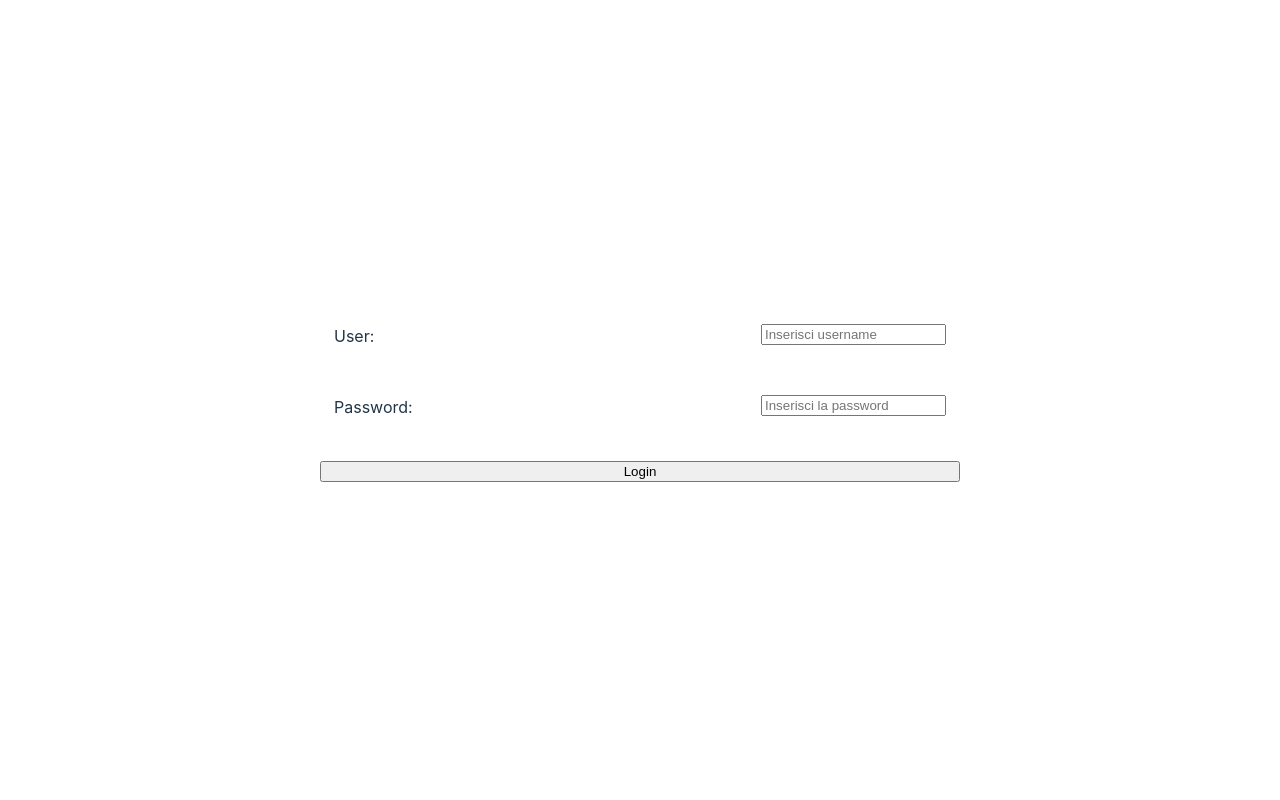
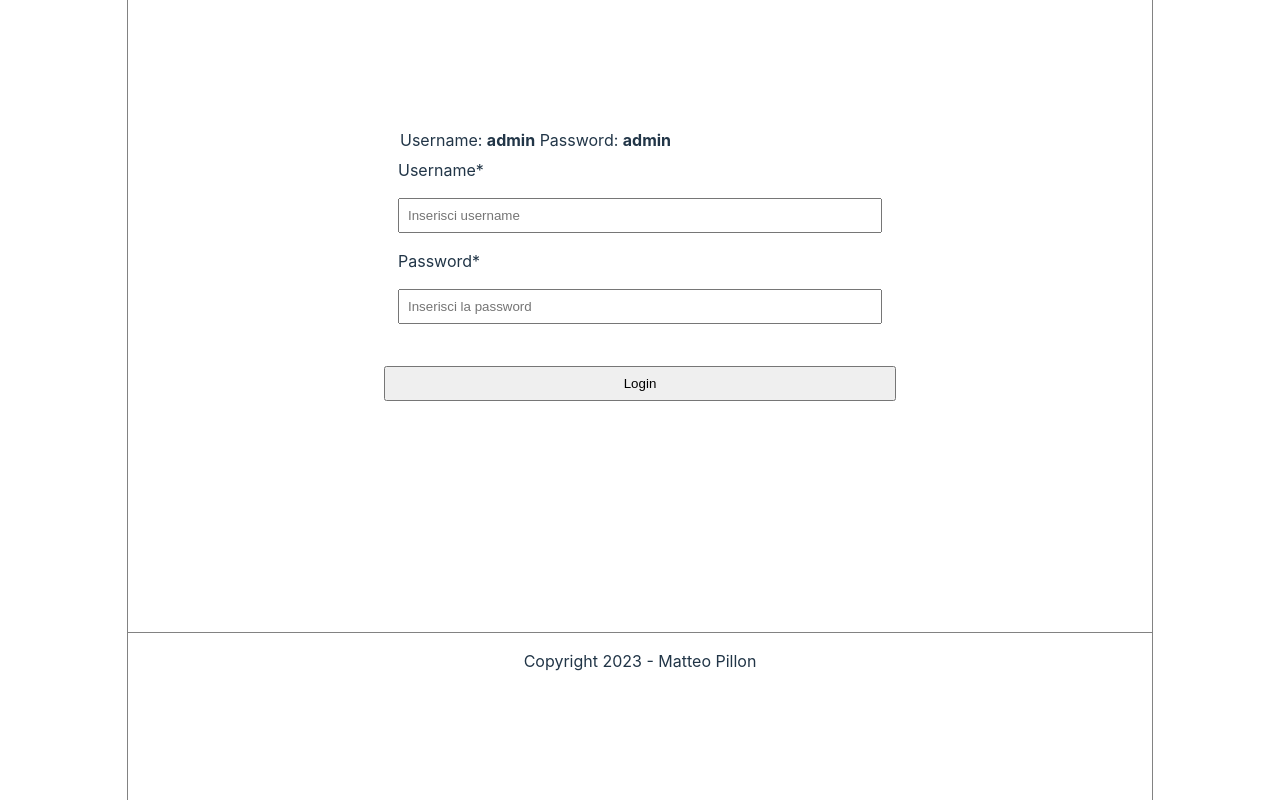
Before and after one commit to matteopillon98/esercizio-finale, a React (Vite) app: page / in a window 1280 px wide. Built offline with nearby package versions, Linux system fonts and the light colour scheme.

Commit message:
Implementazione pagina inventario

```diff
--- a/package.json
+++ b/package.json
@@ -9,8 +9,11 @@
     "preview": "vite preview"
   },
   "dependencies": {
+    "chart.js": "^4.1.2",
     "react": "^18.2.0",
-    "react-dom": "^18.2.0"
+    "react-chartjs-2": "^5.2.0",
+    "react-dom": "^18.2.0",
+    "react-router-dom": "^6.6.2"
   },
   "devDependencies": {
     "@types/react": "^18.0.26",
--- a/src/App.tsx
+++ b/src/App.tsx
@@ -1,18 +1,31 @@
-import { useState } from "react";
+import { useState, useContext } from "react";
 import reactLogo from "./assets/react.svg";
 import "./styles/App.css";
 import LoginForm from "./forms/LoginForm";
-import { UserProvider } from "./utils/UserProvider";
+import Footer from "./components/Footer";
+import Navbar from "./components/Navbar";
+import { UserProvider, UserContext } from "./utils/UserProvider";
+import { BrowserRouter, Routes, Route } from "react-router-dom";
+import Home from "./pages/Home";
+import Warehouse from "./pages/Warehouse";
 
 function App() {
-  const [count, setCount] = useState(0);
+  const { isLogged } = useContext(UserContext);
 
   return (
-    <UserProvider>
-      <div className="App">
-        <LoginForm />
-      </div>
-    </UserProvider>
+    <BrowserRouter>
+      <UserProvider>
+        <Navbar />
+        <div id="app" className="app">
+          <Routes>
+            <Route path="/" element={<LoginForm />}></Route>
+            <Route path="/home" element={<Home />}></Route>
+            <Route path="/inventario" element={<Warehouse />}></Route>
+          </Routes>
+          <Footer />
+        </div>
+      </UserProvider>
+    </BrowserRouter>
   );
 }
 
--- a/src/components/Button.tsx
+++ b/src/components/Button.tsx
@@ -2,11 +2,16 @@ import React from "react";
 
 interface Props {
   children?: React.ReactNode;
+  className: string;
   onClick: () => void;
 }
 
-const Button: React.FC<Props> = ({ children, onClick }) => {
-  return <button onClick={onClick}>{children}</button>;
+const Button: React.FC<Props> = ({ children, className, onClick }) => {
+  return (
+    <button className={className} onClick={onClick}>
+      {children}
+    </button>
+  );
 };
 
 export default Button;
--- /dev/null
+++ b/src/components/Footer.tsx
@@ -0,0 +1,9 @@
+const Footer = () => {
+  return (
+    <footer>
+      <p>Copyright 2023 - Matteo Pillon</p>
+    </footer>
+  );
+};
+
+export default Footer;
--- /dev/null
+++ b/src/components/Navbar.tsx
@@ -0,0 +1,54 @@
+import React, { useContext } from "react";
+import { UserContext } from "../utils/UserProvider";
+import Button from "./Button";
+import { NavLink } from "react-router-dom";
+
+const Navbar = () => {
+  const { isLogged, logout } = useContext(UserContext);
+  if (isLogged) {
+    return (
+      <nav>
+        <ul>
+          <li>
+            <NavLink
+              className={({ isActive }) => (isActive ? "active" : "")}
+              to="/home"
+            >
+              Home
+            </NavLink>
+          </li>
+          <li>
+            <NavLink
+              className={({ isActive }) => (isActive ? "active" : "")}
+              to="/aggiungi-animale"
+            >
+              Aggiungi Animale
+            </NavLink>
+          </li>
+          <li>
+            <NavLink
+              className={({ isActive }) => (isActive ? "active" : "")}
+              to="/modifica-animale"
+            >
+              Modifica Animale
+            </NavLink>
+          </li>
+          <li>
+            <NavLink
+              className={({ isActive }) => (isActive ? "active" : "")}
+              to="/inventario"
+            >
+              Inventario
+            </NavLink>
+          </li>
+        </ul>
+        <Button className="bnt-logout" onClick={logout}>
+          Logout
+        </Button>
+      </nav>
+    );
+  }
+  return null;
+};
+
+export default Navbar;
--- a/src/forms/LoginForm.tsx
+++ b/src/forms/LoginForm.tsx
@@ -1,12 +1,19 @@
 import React, { useContext, useState } from "react";
-import Button from "../components/Button";
 import { UserContext } from "../utils/UserProvider";
 
-function LoginForm() {
+const LoginForm = () => {
   const { login, logout, isLogged, message } = useContext(UserContext);
 
   const [user, setUser] = useState("");
   const [password, setPassword] = useState("");
+
+  if (isLogged) {
+    return (
+      <div className="user-logged">
+        <h2>Hai già effettuato l'accesso</h2>
+      </div>
+    );
+  }
 
   const handleFormSubmit = (e: React.FormEvent<HTMLFormElement>) => {
     e.preventDefault();
@@ -14,21 +21,26 @@ function LoginForm() {
   };
 
   return (
-    <form className="login-form" onSubmit={handleFormSubmit}>
+    <form className="login-form" onSubmit={handleFormSubmit} method="post">
       <fieldset>
-        <label htmlFor="user">User: </label>
+        <legend>
+          Username: <strong>admin</strong> Password: <strong>admin</strong>
+        </legend>
+        <label htmlFor="username">
+          Username<span>*</span>
+        </label>
         <input
           type="text"
-          name="user"
-          id="name"
+          name="username"
+          id="username"
           placeholder="Inserisci username"
           onChange={(e) => setUser(e.target.value)}
           required
+          aria-required="true"
         />
-      </fieldset>
-
-      <fieldset>
-        <label htmlFor="password">Password: </label>
+        <label htmlFor="password">
+          Password<span>*</span>
+        </label>
         <input
           type="password"
           name="password"
@@ -36,13 +48,13 @@ function LoginForm() {
           placeholder="Inserisci la password"
           onChange={(e) => setPassword(e.target.value)}
           required
+          aria-required="true"
         />
       </fieldset>
       {message && <div style={{ color: "red" }}>{message}</div>}
-
       <input type="submit" value="Login" />
     </form>
   );
-}
+};
 
 export default LoginForm;
--- /dev/null
+++ b/src/pages/Home.tsx
@@ -0,0 +1,9 @@
+const Home = () => {
+  return (
+    <div className="user-logged">
+      <h2>Benvenuto nella home del nostro sistema</h2>
+    </div>
+  );
+};
+
+export default Home;
--- /dev/null
+++ b/src/pages/Warehouse.tsx
@@ -0,0 +1,80 @@
+import { useEffect, useState } from "react";
+import {
+  Chart as ChartJS,
+  CategoryScale,
+  LinearScale,
+  BarElement,
+  Title,
+  Tooltip,
+  Legend,
+} from "chart.js";
+import { Bar } from "react-chartjs-2";
+
+ChartJS.register(
+  CategoryScale,
+  LinearScale,
+  BarElement,
+  Title,
+  Tooltip,
+  Legend
+);
+
+export const options = {
+  responsive: true,
+  plugins: {
+    legend: {
+      position: "top" as const,
+    },
+    title: {
+      display: true,
+      text: "Grafico stato animali",
+      font: {
+        size: 22,
+      },
+    },
+  },
+};
+
+const labels = ["available", "sold", "not available", "pending"];
+
+const backgroundColor = [
+  "rgba(0,255, 0, 0.7)",
+  "rgba(255, 0, 0, 0.7)",
+  "rgba(252, 0, 255, 0.7)",
+  "rgba(255, 255, 0, 0.7)",
+];
+
+const Warehouse = () => {
+  const [warehouse, setWarehouse] = useState([]);
+  //const [labels, setLabels] = useState([]);
+
+  useEffect(() => {
+    fetch("https://petstore.swagger.io/v2/store/inventory")
+      .then((response) => response.json())
+      .then((data) => {
+        setWarehouse(data);
+        //Object.keys(data).map((key, i) => setLabels(key));
+      })
+      .catch((err) => console.error(err));
+  }, []);
+
+  const data = {
+    labels,
+    datasets: [
+      {
+        label: "Animali",
+        data: labels.map((label) => warehouse[label]),
+        backgroundColor: backgroundColor,
+      },
+    ],
+  };
+
+  return (
+    <div className="user-logged">
+      <h2>Bentornato nel nostro inventario</h2>
+      <Bar options={options} data={data} />
+    </div>
+  );
+};
+
+export default Warehouse;
--- a/src/styles/App.css
+++ b/src/styles/App.css
@@ -1,43 +1,23 @@
 #root {
-  max-width: 1280px;
   margin: 0 auto;
-  padding: 2rem;
-  text-align: center;
+  min-height: 100vh;
+  width: 100%;
 }
 
-.logo {
-  height: 6em;
-  padding: 1.5em;
-  will-change: filter;
-}
-.logo:hover {
-  filter: drop-shadow(0 0 2em #646cffaa);
-}
-.logo.react:hover {
-  filter: drop-shadow(0 0 2em #61dafbaa);
+.app {
+  min-height: 99vh;
+  display: flex;
+  flex-direction: column;
+  justify-content: space-around;
+  align-items: stretch;
 }
 
-@keyframes logo-spin {
-  from {
-    transform: rotate(0deg);
-  }
-  to {
-    transform: rotate(360deg);
-  }
+.user-logged {
+  padding: 2rem;
 }
 
-@media (prefers-reduced-motion: no-preference) {
-  a:nth-of-type(2) .logo {
-    animation: logo-spin infinite 20s linear;
-  }
-}
-
-.card {
-  padding: 2em;
-}
-
-.read-the-docs {
-  color: #888;
+.user-logged h2 {
+  text-align: center;
 }
 
 .login-form {
@@ -45,14 +25,47 @@
   flex-direction: column;
   gap: 2rem;
   padding: 1.5rem;
+  margin: 0 2rem;
   border: 1px solid #fff;
   border-radius: 25px;
-  width: 50vw;
+  width: 50%;
+  margin: 0 auto;
 }
 
 fieldset {
   border: none;
   display: flex;
-  justify-content: space-between;
-  align-items: flex-start;
+  align-items: stretch;
+  flex-direction: column;
+  gap: 1rem;
 }
+
+input {
+  padding: 0.5rem;
+}
+
+footer {
+  border-top: 1px solid rgb(130, 130, 130);
+  text-align: center;
+}
+
+nav {
+  display: flex;
+  flex-direction: row;
+  margin: 1rem;
+}
+
+nav ul {
+  display: flex;
+  flex-direction: row;
+  flex-grow: 2;
+  justify-content: space-around;
+}
+
+nav h2 {
+  text-align: center;
+}
+
+.bnt.logout {
+  color: #fff;
+}
--- a/src/styles/index.css
+++ b/src/styles/index.css
@@ -25,11 +25,13 @@ a:hover {
 }
 
 body {
-  margin: 0;
+  margin: 0 auto;
   display: flex;
   place-items: center;
-  min-width: 320px;
+  width: 80%;
   min-height: 100vh;
+  border-left: 1px solid rgb(130, 130, 130);
+  border-right: 1px solid rgb(130, 130, 130);
 }
 
 h1 {
--- a/src/utils/UserProvider.tsx
+++ b/src/utils/UserProvider.tsx
@@ -1,4 +1,4 @@
-import React, { createContext, useState } from "react";
+import React, { createContext, useEffect, useState } from "react";
 
 interface UserContextProps {
   login: (username: string, password: string) => void;
@@ -22,10 +22,13 @@ const UserProvider = ({ children }: UserProviderProps) => {
   const [isLogged, setIsLogged] = useState(false);
   const [message, setmessage] = useState("");
 
+  useEffect(() => {
+    localStorage.getItem("username") ? setIsLogged(true) : setIsLogged(false);
+  }, []);
+
   const login = (username: string, password: string) => {
-    // TO DO
-    // SALVARE NEL LOCAL STORAGE
     if (username === "admin" && password === "admin") {
+      localStorage.setItem("username", username);
       setIsLogged(true);
     } else {
       setmessage("Credenziali fornite errate, riprova");
@@ -33,8 +36,7 @@ const UserProvider = ({ children }: UserProviderProps) => {
   };
 
   const logout = () => {
-    // TO DO
-    // ELIMINARE I DATI DAL LOCAL STORAGE
+    localStorage.removeItem("username");
     setIsLogged(false);
   };
 
```
Also changed, not shown: src/pages/Animals.tsx (added), 1 other file (tests, documents, lock files or other folders).
